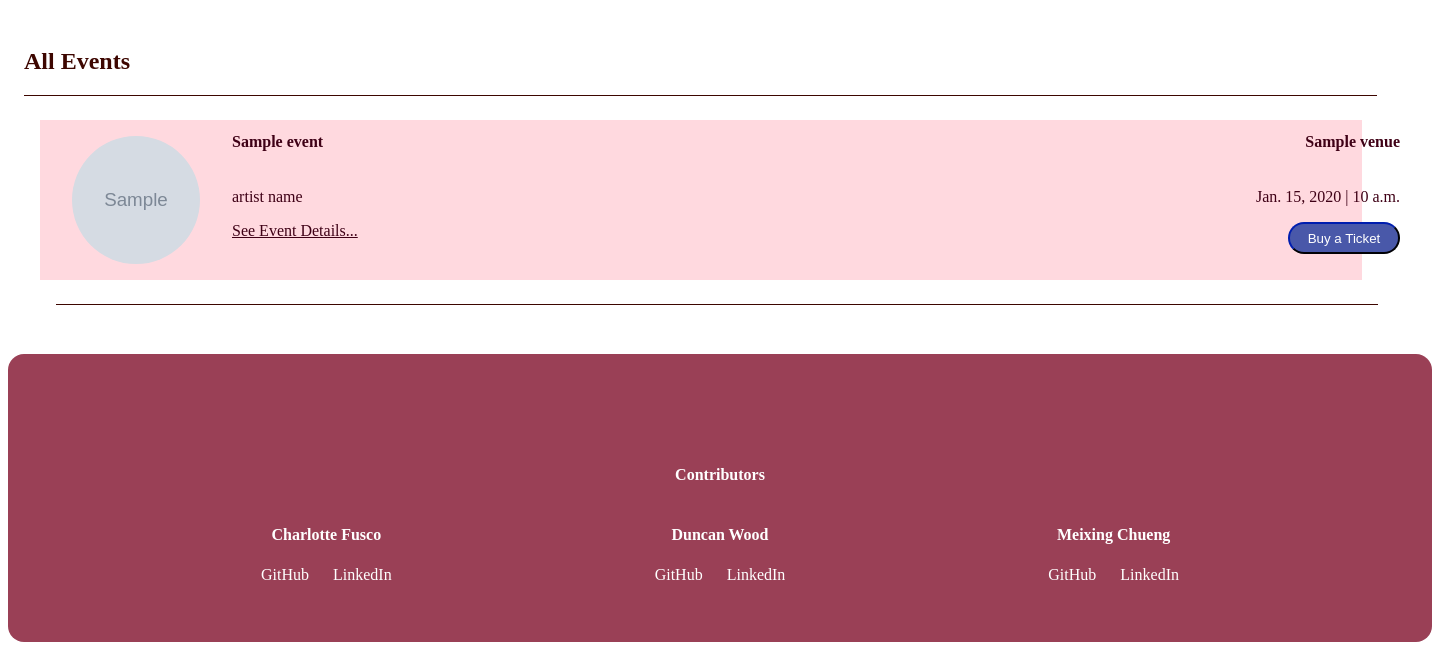
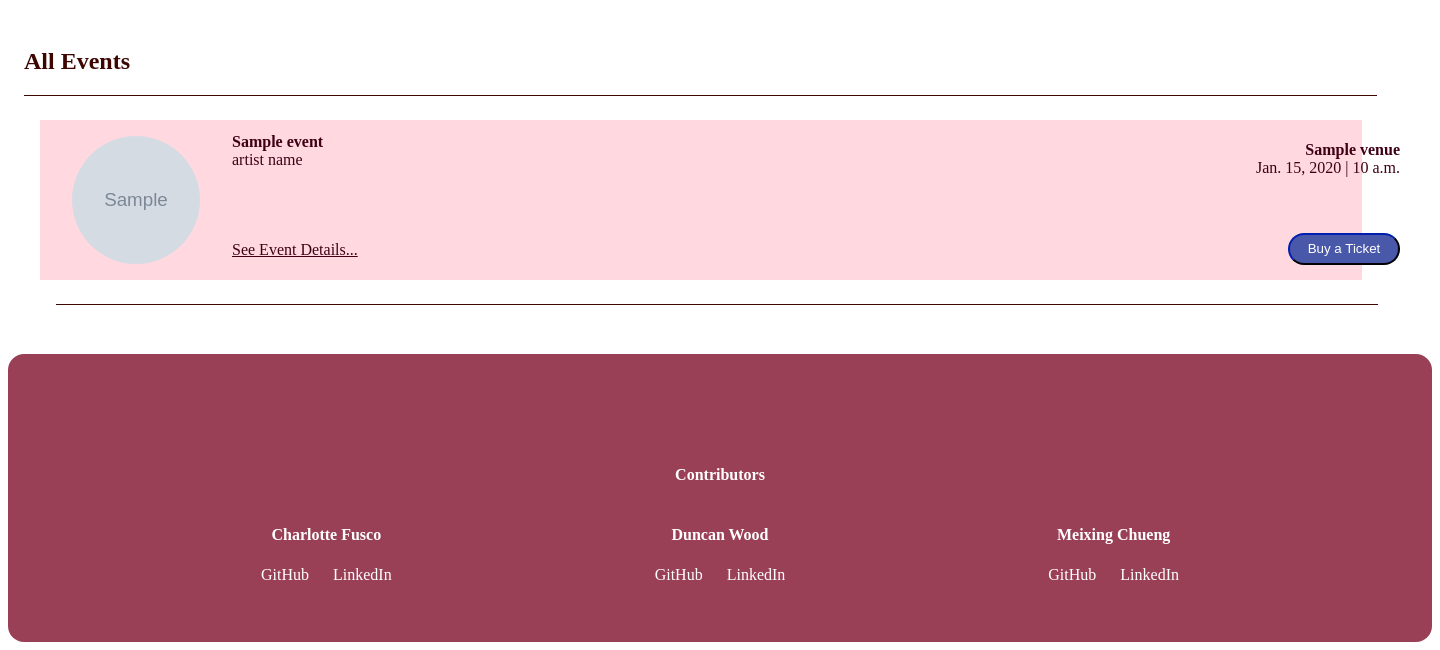
Before and after one commit to nezcodin/Tick-iT-Hackathon, a Django app: page /events/ in a window 1440 px wide. Shown: the part 166-816 px from the top of the page. Run offline with Django 4.2, Linux system fonts and the light colour scheme; tables that the repository leaves empty hold one stand-in row (values such as "Sample post"); grey boxes marked "Sample" are stand-in pictures.

Commit message:
venues css done

```diff
--- a/tickit_project/tickit/static/events.css
+++ b/tickit_project/tickit/static/events.css
@@ -46,28 +46,39 @@ img {
   margin-left: 2rem;
 }
 
-.details-container {
-  display: flex;
-  margin-left: 2rem;
-  height: 10rem;
-  width: 95%;
-}
-
 .event-name-link {
   display: flex;
   flex-direction: column;
   margin-top: -0.5rem;
   height: 1rem;
   width: 20rem;
+  margin-left: 2rem;
+}
+
+#event-name {
+  margin-bottom: -1rem;
+}
+
+#artist-name {
+  margin-bottom: 4.5rem;
 }
 
 .event-venue-button {
   display: flex;
   flex-direction: column;
   align-items: flex-end;
-  margin-left: 43rem;
+  margin-left: 65rem;
   margin-top: -0.5rem;
+  margin-right: 2rem;
   width: 10rem;
+}
+
+#venue-name {
+  margin-bottom: -1rem;
+}
+
+#date-time {
+  margin-bottom: 3.5rem;
 }
 
 button {
@@ -83,7 +94,7 @@ button {
   color: var(--md-sys-color-on-primary-container);
 }
 
-a {
+.link {
   color: var(--md-sys-color-on-primary-container);
 }
 
--- a/tickit_project/tickit/templates/events.html
+++ b/tickit_project/tickit/templates/events.html
@@ -20,14 +20,14 @@
           <div class="details-container">
 
             <div class="event-name-link">
-              <h4 class="heading">{{ event.name }}</h4>
-              <p>artist name</p>
-              <a href='{% url 'event_details_view' event.pk %}'>See Event Details...</a>
+              <h4 class="heading" id="event-name">{{ event.name }}</h4>
+              <p id="artist-name">artist name</p>
+              <a class="link" href='{% url 'event_details_view' event.pk %}'>See Event Details...</a>
             </div>
 
             <div class="event-venue-button">
-              <h4 class="heading">{{ event.venue }}</h4>
-              <p>{{ event.date }} | {{event.time}}</p>
+              <h4 class="heading" id="venue-name">{{ event.venue }}</h4>
+              <p id="date-time">{{ event.date }} | {{event.time}}</p>
               <button>Buy a Ticket</button>
             </div>
 
```
